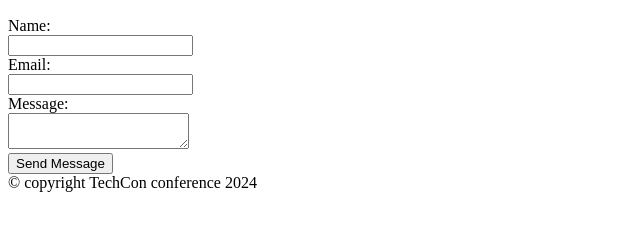
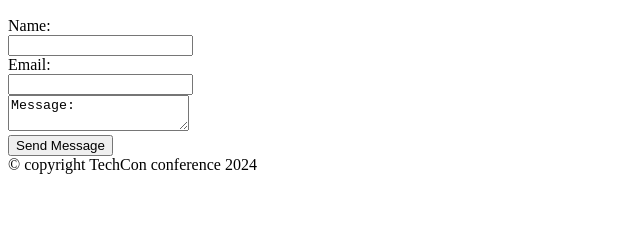
Before and after one commit to Abdul-RahmanNasser/TechCon_HTML, a plain HTML site: page techcon_website/contact.html in a window 1280 px wide. Shown: the part 459-690 px from the top of the page, without its empty margins (0-640 px from the left). Drawn offline with Linux system fonts and the light colour scheme.

Commit message:
contact.html is modified.

```diff
--- a/techcon_website/contact.html
+++ b/techcon_website/contact.html
@@ -37,9 +37,7 @@
                 <br>
                 <input type="email" name="email">
                 <br>
-                <label>Message:</label>
-                <br>
-                <textarea name="textarea"></textarea>
+                <textarea name="textarea">Message:</textarea>
                 <br>
                 <input type="submit" name="submit" value="Send Message">
             </form>
```
